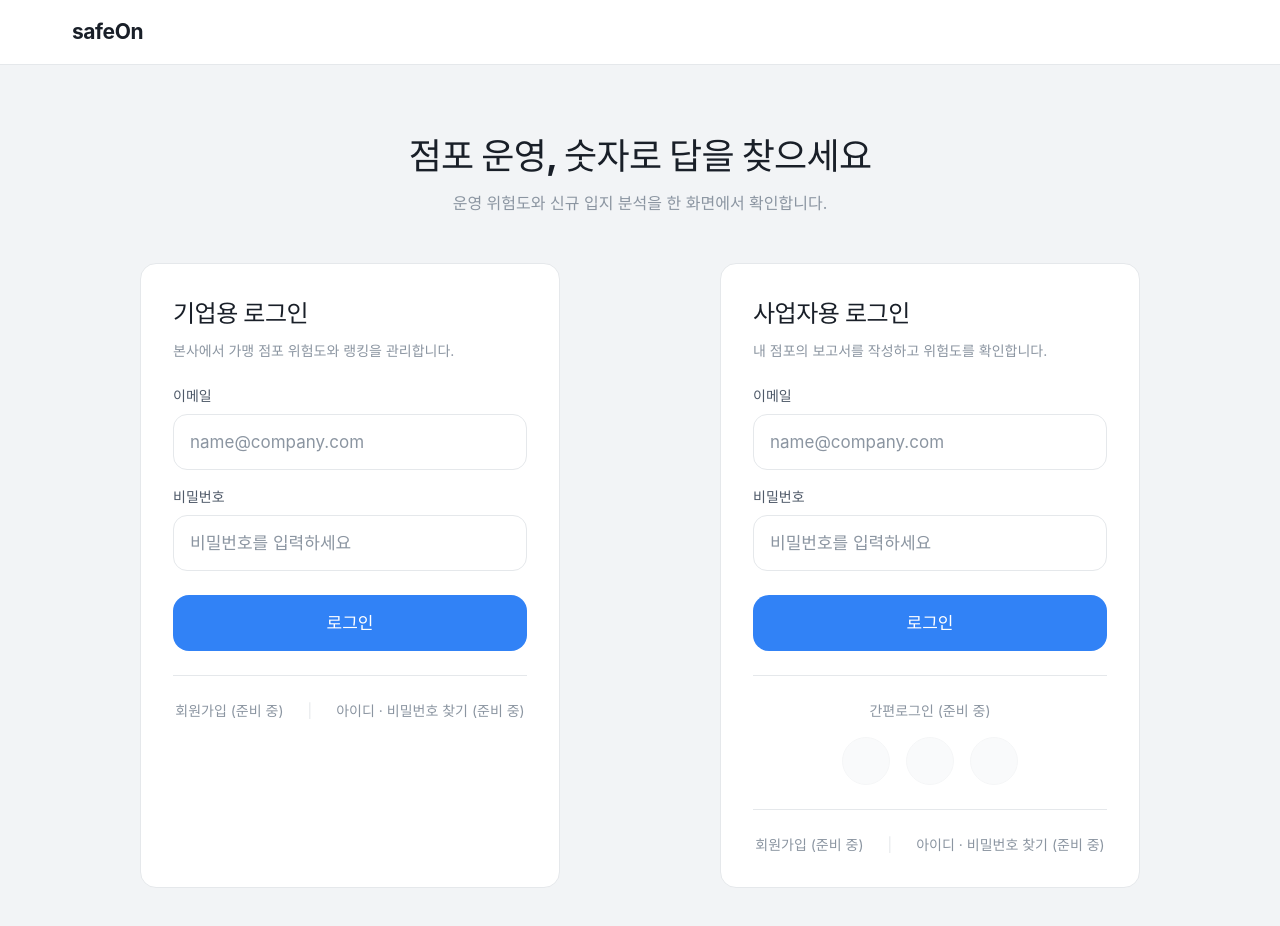
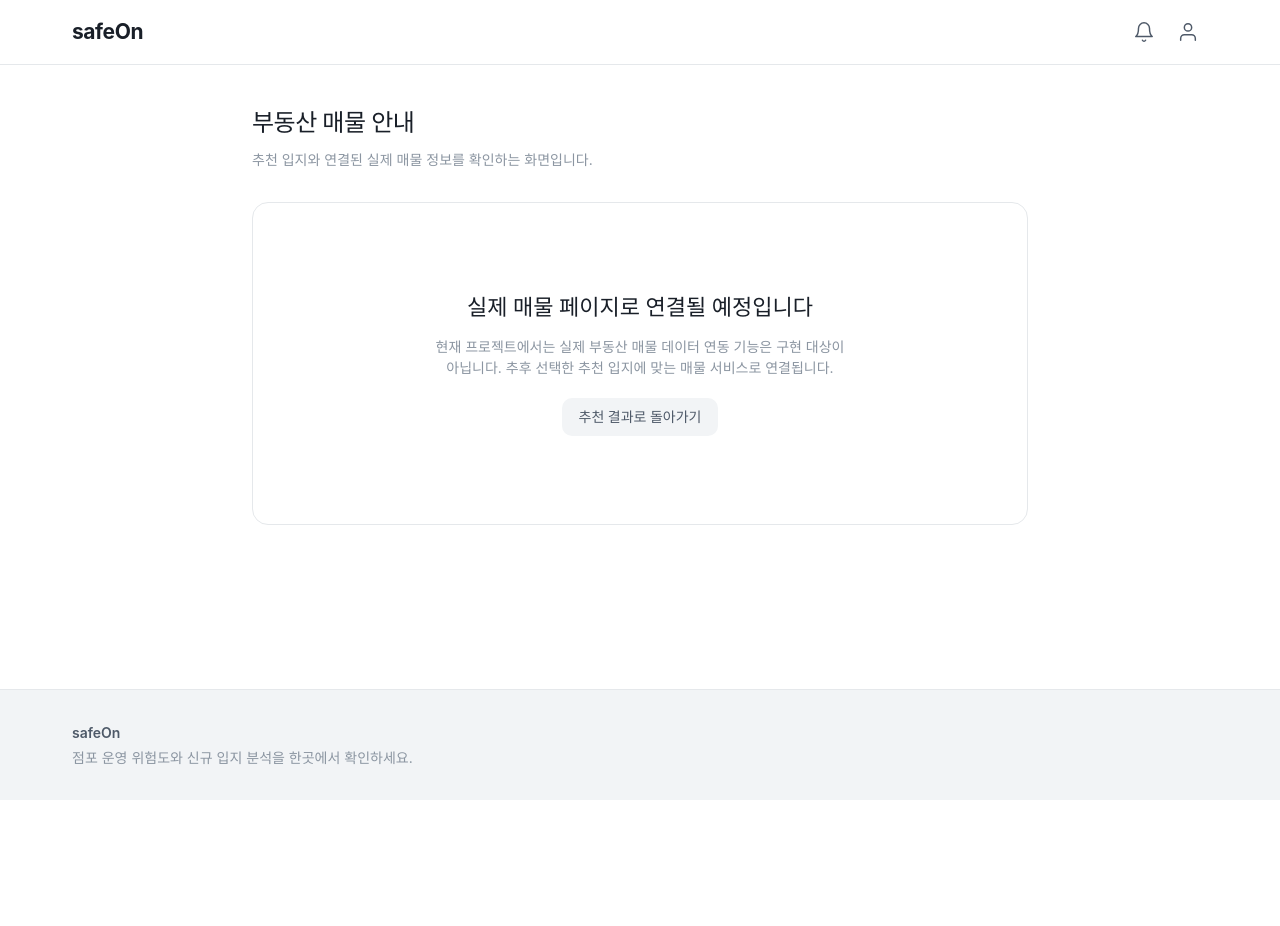
Before and after one commit to Idea1thon/FE, a React (Vite) app: page /property in a window 1280 px wide. Before the commit this address led to /login. Shown: the top 926 px of the page. After the commit the page ends 800 px from the top, so only its background shows below. Built offline with nearby package versions, Linux system fonts and the light colour scheme.

Commit message:
feat: link location recommendations to property placeholder

```diff
--- a/src/App.tsx
+++ b/src/App.tsx
@@ -3,6 +3,7 @@ import AppLayout from './components/layout/AppLayout'
 import RequireRole from './routes/RequireRole'
 import LoginPage from './pages/LoginPage'
 import PlaceholderPage from './pages/PlaceholderPage'
+import PropertyPlaceholderPage from './pages/PropertyPlaceholderPage'
 import LocationAnalysisPage from './pages/LocationAnalysisPage'
 import EnterpriseDashboardPage from './pages/enterprise/EnterpriseDashboardPage'
 import RiskSirenPage from './pages/enterprise/RiskSirenPage'
@@ -56,9 +57,10 @@ function App() {
         </Route>
       </Route>
 
-      {/* 주석으로만 존재하는 외부 이동 대상 */}
+      {/* 실제 외부 서비스와 연결될 자리표시자 */}
       <Route element={<AppLayout />}>
-        <Route path="/property/:resultId" element={<PlaceholderPage title="부동산 매물 페이지" />} />
+        <Route path="/property" element={<PropertyPlaceholderPage />} />
+        <Route path="/property/:candidateId" element={<PropertyPlaceholderPage />} />
         <Route path="/finance/:productId" element={<PlaceholderPage title="금융 상품 페이지" />} />
       </Route>
 
--- a/src/components/domain/LocationResultList.tsx
+++ b/src/components/domain/LocationResultList.tsx
@@ -2,6 +2,8 @@ import Badge from '../ui/Badge'
 import Card from '../ui/Card'
 import { EmptyState } from '../ui/StateView'
 import type { LocationRecommendationResult } from '../../api'
+import { Link } from 'react-router-dom'
+import { toFriendlyLocationEvidence } from '../../utils/locationEvidence'
 
 interface LocationResultListProps {
   result: LocationRecommendationResult
@@ -24,7 +26,17 @@ function text(value: unknown): string | null {
 
 function strings(value: unknown, limit: number): string[] {
   if (!Array.isArray(value)) return []
-  return value.filter((v): v is string => typeof v === 'string' && !!v.trim()).slice(0, limit)
+  return value
+    .filter((v): v is string => typeof v === 'string' && !!v.trim())
+    .map(toFriendlyLocationEvidence)
+    .filter((v): v is string => Boolean(v))
+    .slice(0, limit)
+}
+
+function propertyPath(candidateId: string, runId: string): string {
+  const params = new URLSearchParams({ candidateId })
+  if (runId) params.set('runId', runId)
+  return `/property?${params.toString()}`
 }
 
 function toView(raw: Record<string, unknown>, index: number): CandidateView {
@@ -48,7 +60,7 @@ function toView(raw: Record<string, unknown>, index: number): CandidateView {
     rank: index + 1,
     title,
     detail,
-    tier: text(raw.fit_tier),
+    tier: toFriendlyLocationEvidence(text(raw.fit_tier) ?? ''),
     reasons: strings(raw.reasons, 3),
     cautions: [...strings(raw.counter_evidence, 2), ...strings(raw.context_notes, 1)],
   }
@@ -102,7 +114,12 @@ function LocationResultList({ result }: LocationResultListProps) {
       <ul className="flex list-none flex-col gap-4 p-0">
         {candidates.map((c) => (
           <li key={c.id}>
-            <article className="flex flex-col gap-4 rounded-panel border border-line bg-canvas p-5 lg:p-6">
+            <Link
+              to={propertyPath(c.id, result.run_id)}
+              aria-label={`${c.title} 관련 매물 안내 보기`}
+              className="group block rounded-panel focus-visible:outline-2 focus-visible:outline-offset-2 focus-visible:outline-primary"
+            >
+              <article className="flex flex-col gap-4 rounded-panel border border-line bg-canvas p-5 transition-colors duration-150 group-hover:border-primary group-focus-visible:border-primary lg:p-6">
                 <header className="flex items-start gap-4">
                   <span
                     className="num flex size-9 flex-none items-center justify-center rounded-ctl-md bg-weak text-[15px] font-bold text-weak-fg"
@@ -153,7 +170,15 @@ function LocationResultList({ result }: LocationResultListProps) {
                     </ul>
                   </div>
                 )}
+
+                <div className="flex items-center justify-between gap-4 border-t border-line pt-3 text-bodysm font-semibold text-primary">
+                  <span>관련 매물 확인</span>
+                  <span aria-hidden="true" className="text-[20px] leading-none transition-transform duration-150 group-hover:translate-x-0.5">
+                    →
+                  </span>
+                </div>
               </article>
+            </Link>
           </li>
         ))}
       </ul>
--- /dev/null
+++ b/src/pages/PropertyPlaceholderPage.tsx
@@ -0,0 +1,44 @@
+import { useNavigate, useParams, useSearchParams } from 'react-router-dom'
+import PageContainer from '../components/layout/PageContainer'
+import PageHeading from '../components/layout/PageHeading'
+import Button from '../components/ui/Button'
+import Card from '../components/ui/Card'
+import { EmptyState } from '../components/ui/StateView'
+
+/**
+ * 추천 입지에서 연결되는 실제 매물 화면의 자리표시자.
+ *
+ * candidateId는 query로, 기존 링크와의 호환을 위해 route parameter로도
+ * 받을 수 있게 해 둔다. 실제 매물 API가 연결되면 이 식별자를 그대로
+ * 조회 조건에 사용할 수 있다.
+ */
+function PropertyPlaceholderPage() {
+  const navigate = useNavigate()
+  const { candidateId: routeCandidateId } = useParams<{ candidateId?: string }>()
+  const [searchParams] = useSearchParams()
+  const candidateId = searchParams.get('candidateId') ?? routeCandidateId
+
+  return (
+    <PageContainer width="narrow">
+      <PageHeading
+        title={candidateId ? '선택한 입지의 매물 안내' : '부동산 매물 안내'}
+        subtitle="추천 입지와 연결된 실제 매물 정보를 확인하는 화면입니다."
+      />
+
+      <Card>
+        <EmptyState
+          size="page"
+          title="실제 매물 페이지로 연결될 예정입니다"
+          description="현재 프로젝트에서는 실제 부동산 매물 데이터 연동 기능은 구현 대상이 아닙니다. 추후 선택한 추천 입지에 맞는 매물 서비스로 연결됩니다."
+          action={
+            <Button variant="secondary" size="md" onClick={() => navigate(-1)}>
+              추천 결과로 돌아가기
+            </Button>
+          }
+        />
+      </Card>
+    </PageContainer>
+  )
+}
+
+export default PropertyPlaceholderPage
--- /dev/null
+++ b/src/utils/locationEvidence.ts
@@ -0,0 +1,26 @@
+/**
+ * 추천 API의 근거 문장을 사용자에게 보여줄 수 있는 표현으로 정리한다.
+ *
+ * FC 코드와 entry_health_v1 값은 추천 파이프라인 내부 구현 정보라서
+ * 화면에 그대로 노출하지 않는다. 근거 자체의 의미는 유지하되, 내부
+ * 판정 용어는 사용자가 이해하기 쉬운 표현으로 바꾼다.
+ */
+export function toFriendlyLocationEvidence(value: string): string | null {
+  const cleaned = value
+    .replace(/\s*\((?=[^)]*(?:\bFC-\d+\b|\bentry_health_v1\s*=))[^)]*\)/gi, '')
+    .replace(/\bFC-\d+(?:\s+[a-z][a-z0-9_-]*)?\b/gi, '')
+    .replace(/\bentry_health_v1\s*=\s*[-+]?\d+(?:\.\d+)?\b/gi, '')
+    .replace(/\s*\[정보\]|\s*\[차단\]/g, '')
+    .replace(/약한 배경 신호/g, '주변 참고 정보')
+    .replace(/반대근거\s*\d+항목/g, '주의할 점')
+    .replace(/검증상 품질과 무관/g, '참고용 정보')
+    .replace(/검증상 폐업\/생존과 무관/g, '참고용 지역 배경 정보')
+    .replace(/판정·정렬(?:에)? 미반영|판정·정렬 근거 아님/g, '추천 순위에는 직접 반영하지 않은 참고 정보')
+    .replace(/\s{2,}/g, ' ')
+    .replace(/\s+([,.])/g, '$1')
+    .replace(/\(\s*\)/g, '')
+    .replace(/\s+—\s*$/g, '')
+    .trim()
+
+  return cleaned || null
+}
```
Lines whose indentation alone changed are shown as unchanged.
